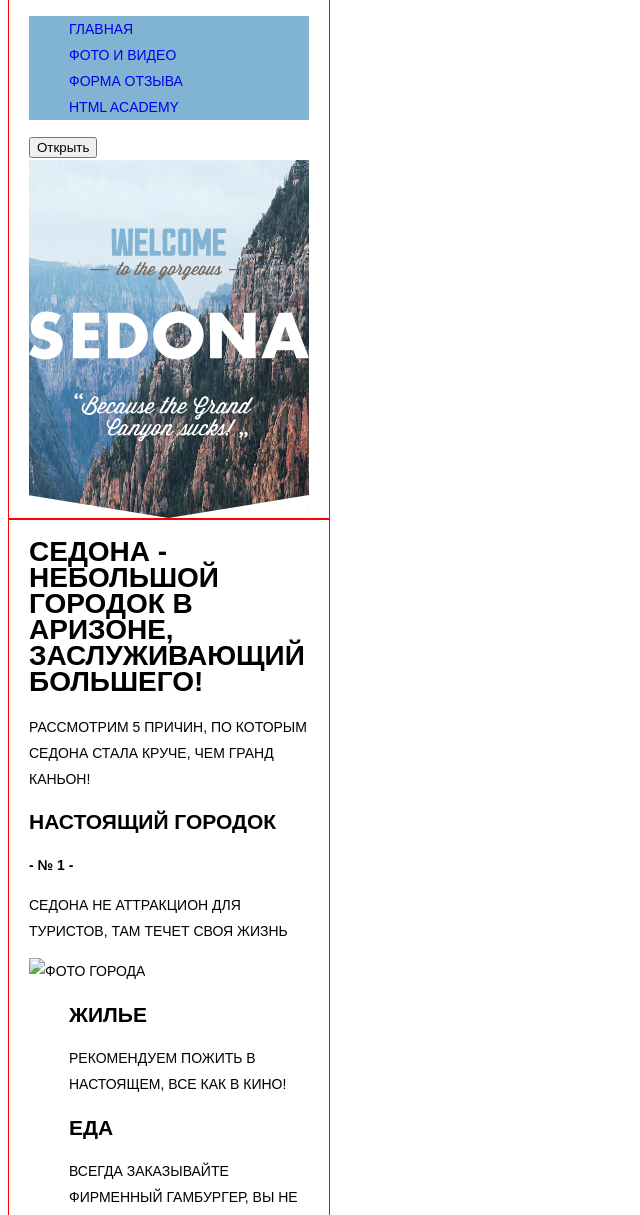
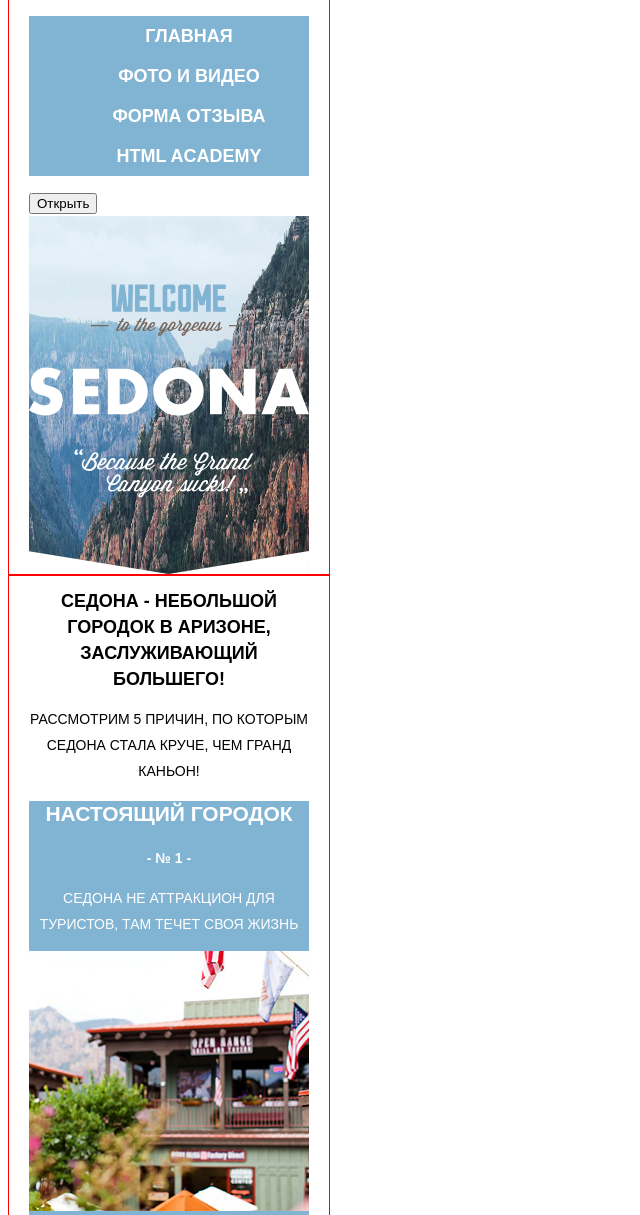
Before and after one commit to mathvladimir46/610629-sedona-1, a website: page source/index.html in a window 1280 px wide. Shown: the part 85-1300 px from the top of the page, without its empty margins (0-640 px from the left). Drawn offline with nearby package versions, Linux system fonts and the light colour scheme; files that its build step writes are made by us from their sources.

Commit message:
третье задание в работе

```diff
--- a/source/index.html
+++ b/source/index.html
@@ -32,8 +32,8 @@
       </div>
     </header>
     <main class="page-main">
-        <h1 class="page-main__title">Седона - небольшой городок в Аризоне, заслуживающий большего!</h1>
-        <p class="page-main__subtitle">Рассмотрим 5 причин, по которым Седона стала круче, чем Гранд Каньон!</p>
+        <h1 class="page-main__title">Седона - небольшой<br> городок в Аризоне,<br> заслуживающий большего!</h1>
+        <p class="page-main__subtitle">Рассмотрим 5 причин, по которым<br> Седона стала круче, чем Гранд Каньон!</p>
         <section class="page-main__advantages advantages">
           <h2 class="visually-hidden">Преимущества</h2>
           <div class="advantages-list">
@@ -41,7 +41,7 @@
               <h2 class="advantages-list__title">Настоящий городок</h2>
               <b class="advantages-list__number">- № 1 -</b>
               <p class="advantages-list__text">Седона не аттракцион для туристов, там течет своя жизнь</p>
-              <img class="advantages-list__image" src="img/city.jpg" width="800" height="400" alt="Фото города">
+              <img class="advantages-list__image" src="img/main-city-mobile@1x.jpg" width="280" height="260" alt="Фото города">
             </div>
             <ul class="more-advantages">
               <li class="more-advantages__item">
@@ -64,7 +64,7 @@
               <h2 class="advantages-list__title">Там есть мост дьявола</h2>
               <b class="advantages-list__number">- № 2 -</b>
               <p class="advantages-list__text">Да, по нему можно пройти! Если конечно вы осмелитесь </p>
-              <img class="advantages-list__image" src="img/diabolo.jpg" width="800" height="400" alt="Мост дьявола">
+              <img class="advantages-list__image" src="img/main-bridge-mobile@1x.jpg" width="280" height="260" alt="Мост дьявола">
             </div>
             <div class="advantages-list__item">
               <h2 class="advantages-list__title">Небольшая площадь</h2>
@@ -90,7 +90,7 @@
         </section>
         <div class="page-main__map map">
           <h2 class="visually-hidden">Как нас найти</h2>
-          <img class="map__image" src="img/bg-map-mobile@1x.jpg" width="280" height="593" alt="Карта местности">
+          <img class="map__image" src="img/bg-map-mobile@1x.jpg" width="280" height="350" alt="Карта местности">
         </div>
       </main>
       <footer class="main-footer">
--- a/source/less/blocks/main-header.less
+++ b/source/less/blocks/main-header.less
@@ -1,9 +1,8 @@
 .main-header {
   width: 280px;
   padding: 0 20px;
+  border: 1px solid red;
 
-  border: 1px solid red;
-  list-style: none;
 }
 .main-header__intro {
   background-image: url("../img/bg-intro-triangle-mobile.svg"),
@@ -13,11 +12,19 @@
   background-repeat: no-repeat;
 }
 .mobile-list {
+  background-color: #81b3d2;
+  text-align: center;
   list-style: none;
-  background-color: #81b3d2;
+
+
 }
 .mobile-list a {
+  color: #ffffff;
+  font-size: 18px;
+  font-weight: 700;
+  line-height: 40px;
   text-decoration: none;
+  padding: 15px auto;
 }
 .mobile-menu__logo {
   order: 2;
--- a/source/less/blocks/page-main.less
+++ b/source/less/blocks/page-main.less
@@ -5,7 +5,65 @@
   border: 1px solid red;
   list-style: none;
 }
+.page-main__title {
+  color: #000000;
+  font-size: 18px;
+  font-weight: 700;
+  line-height: 26px;
+  text-align: center;
+}
+.page-main__subtitle {
+  color: #000000;
+  font-size: 14px;
+  font-weight: 400;
+  line-height: 26px;
+  text-align: center;
+}
+.more-advantages h2,
+.advantages-list__item h2 {
+  color: #000000;
+  font-size: 18px;
+  font-weight: 700;
+  line-height: 26px;
+}
+.more-advantages p,
+.advantages-list__item p,
+.advantages-list__item b {
+  color: #333333;
+  font-size: 14px;
+  font-weight: 400;
+  line-height: 26px;
+}
 .more-advantages {
   list-style: none;
   text-decoration: none;
+  text-align: center;
 }
+.advantages-list__city,
+.advantages-list__diabolo {
+  background-color: #81b3d2;
+  color: #ffffff;
+  text-align: center;
+}
+.advantages-list__item {
+  background-color: #eeeeee;
+  text-align: center;
+}
+.request__hotel-button {
+  background-color: #81b3d2;
+  color: #ffffff;
+  text-decoration: none;
+  text-align: center;
+}
+.request__title {
+  color: #000000;
+  font-size: 21px;
+  font-weight: 700;
+  line-height: 26px;
+}
+.request__subtitle {
+  color: #333333;
+  font-size: 14px;
+  font-weight: 400;
+  line-height: 26px;
+}
--- a/source/less/blocks/page-photo.less
+++ b/source/less/blocks/page-photo.less
@@ -5,3 +5,6 @@
   background-color: #ffffff;
   border: 1px solid red;
 }
+.page-photo__content {
+  list-style: none;
+}
--- a/source/less/blocks/variables.less
+++ b/source/less/blocks/variables.less
@@ -4,6 +4,7 @@
 @desktop-width: 1200px;
 @body-font-size: 14px;
 @body-font-weight: 400;
-@body-line-height: 26;
+@body-line-height: 26px;
 @body-title-color: #000000;
 @body-text-color: #333333;
+@body-link-color: #ffffff;
```
Also changed, not shown: source/less/blocks/main-footer.less (+7 -8 lines), source/img/bg-intro-triangle-mobile1.svg (added).
